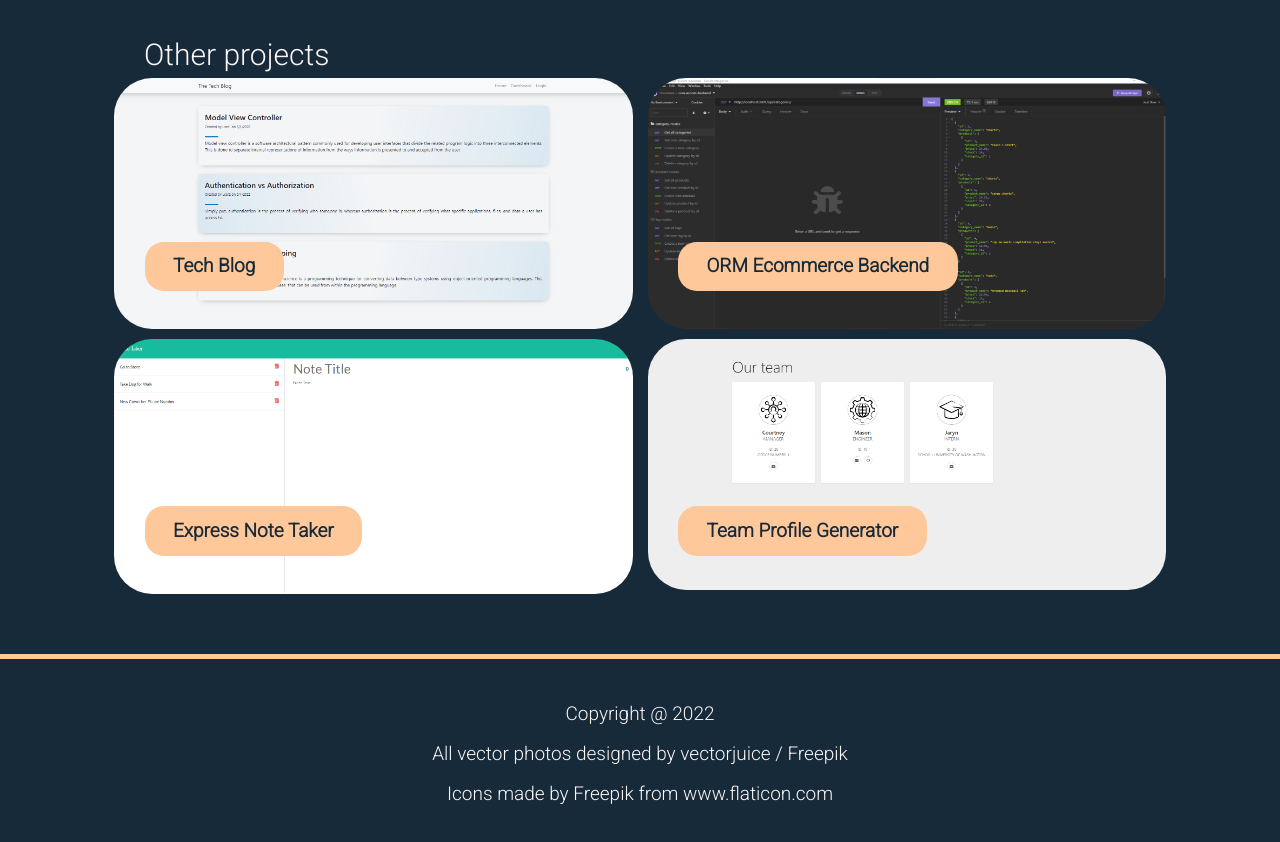
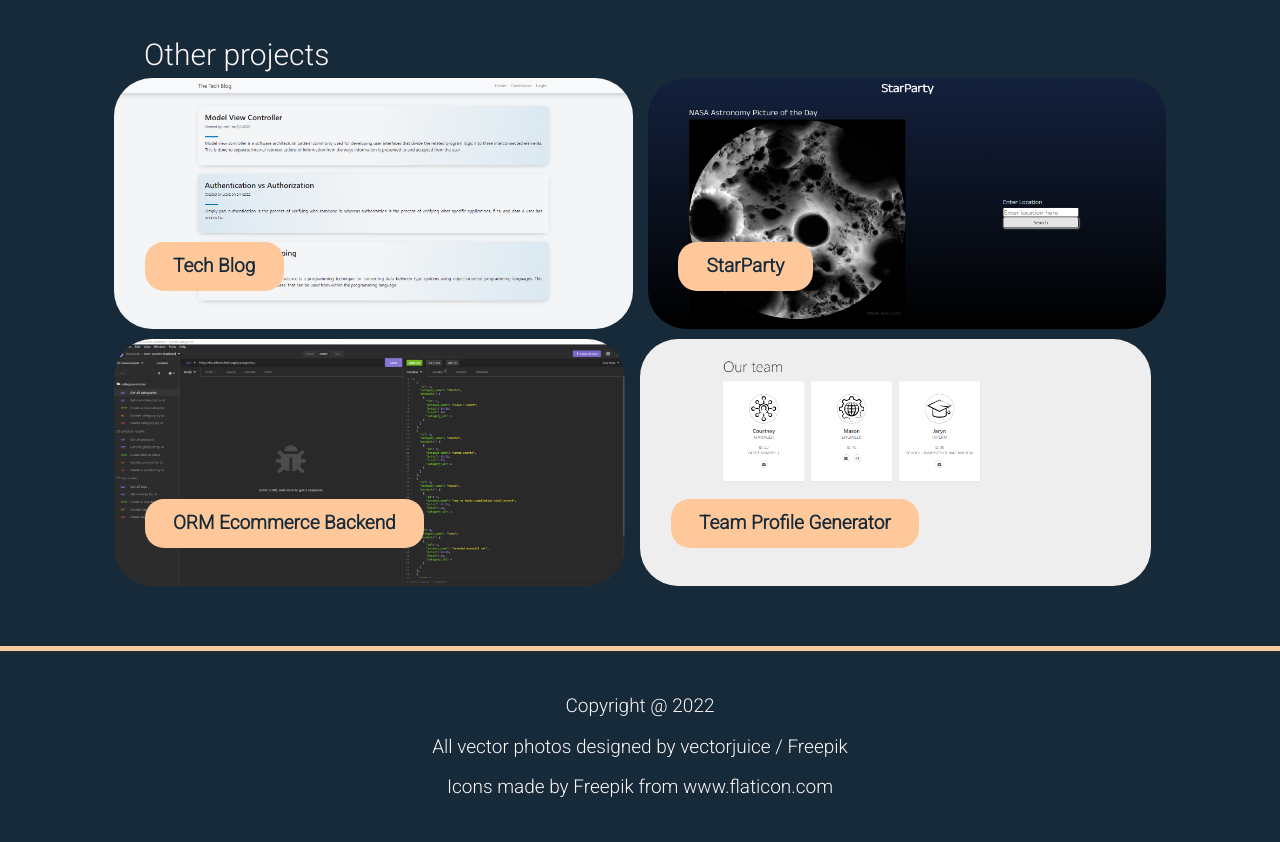
Before and after one commit to struelensc/portfolio, a plain HTML site: page index.html in a window 1280 px wide. Shown: the part 1585-2427 px from the top of the page. Drawn offline with nearby package versions, Linux system fonts and the light colour scheme.

Commit message:
changed project

```diff
--- a/index.html
+++ b/index.html
@@ -231,6 +231,18 @@
               </a>
             </figure>
 
+            <!-- starparty -->
+            <figure class="col-md-6">
+              <a href="https://github.com/millersg47/StarParty" target="_blank">
+                <img
+                  src="./assets/images/project-screenshots/StarParty_landing_page.png"
+                  alt="Screenshot of starparty website"
+                />
+                <figcaption>StarParty</figcaption>
+              </a>
+            </figure>
+
+            <div class="row">
               <!-- orm-ecomm-backend -->
               <figure class="col-md-6">
                 <a
@@ -242,22 +254,6 @@
                     alt="Screenshot of orm routes"
                   />
                   <figcaption>ORM Ecommerce Backend</figcaption>
-              </a>
-            </figure>
-          </div>
-
-          <div class="row">
-            <!-- express-note-taker -->
-            <figure class="col-md-6">
-              <a
-                href="https://github.com/struelensc/express-note-taker"
-                target="_blank"
-              >
-                <img
-                  src="./assets/images/project-screenshots/express-note-taker-7913.herokuapp.com_notes.png"
-                  alt="Screenshot of express-note-taker"
-                />
-                <figcaption>Express Note Taker</figcaption>
                 </a>
               </figure>
 
@@ -274,6 +270,7 @@
                   <figcaption>Team Profile Generator</figcaption>
                 </a>
               </figure>
+            </div>
           </div>
         </div>
       </section>
```
Also changed, not shown: assets/images/project-screenshots/StarParty_landing_page.png (added), assets/images/project-screenshots/express-note-taker-7913.herokuapp.com_notes.png (deleted). Lines whose indentation alone changed are shown as unchanged.
